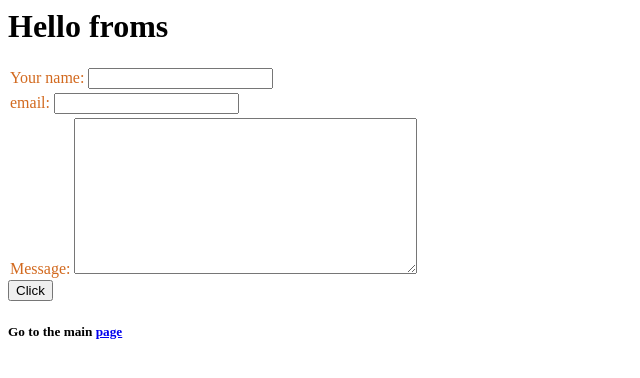
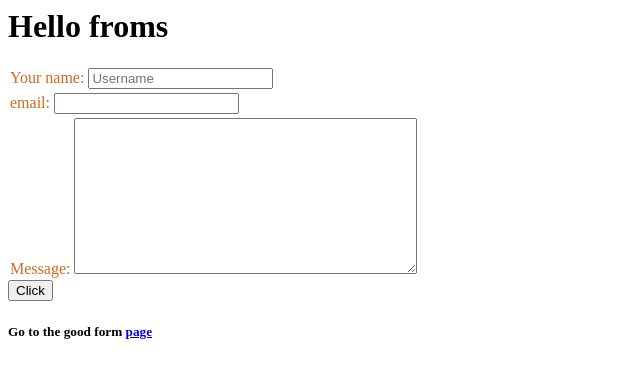
Before and after one commit to nbowisdar/DJANGO, a Django app: page /test_form in a window 1280 px wide. Shown: the top 378 px of the page, without its empty margins (0-640 px from the left). Run offline with Django 4.2, Linux system fonts and the light colour scheme.

Commit message:
Connect_djangoForm_and_login_page_testversion

```diff
--- a/my_site/steam/forms.py
+++ b/my_site/steam/forms.py
@@ -1,10 +1,16 @@
 from django import forms
 
 class MyFrom(forms.Form):
-    name = forms.CharField(max_length=100, label='Your name',)
+    name = forms.CharField(max_length=100, label='Your name', widget=forms.TextInput({'class':'hello_world','placeholder' :'Username'}))
     email = forms.EmailField(label='email', )
     message = forms.CharField(widget=forms.Textarea)
 
+    # class Meta:
+    #     fields = '__all__'
+    #     widgets = {
+    #         fields : forms.TextInput(attrs={'class':'hello_world'})
+    #     }
+
 class LoginForm(forms.Form):
-    login = forms.CharField(max_length=30)
-    password = forms.CharField(max_length=30, widget={})
+    login = forms.CharField(max_length=30, widget=forms.TextInput(attrs={'placeholder':'Username', 'id':'uname'}))
+    password = forms.CharField(max_length=30, widget=forms.TextInput(attrs={'placeholder':'Password', 'id':'pass'}))
--- a/my_site/steam/templates/test_form.html
+++ b/my_site/steam/templates/test_form.html
@@ -20,4 +20,4 @@
     <button type="submit">Click</button>
 </form>
 
-<h5>Go to the main <a href="{% url 'home' %}">page</a></h5>
+<h5>Go to the good form <a href="{% url 'login' %}">page</a></h5>
--- a/my_site/steam/urls.py
+++ b/my_site/steam/urls.py
@@ -5,7 +5,7 @@ from django.conf.urls.static import static
 
 urlpatterns = [
     path('test/', funk),
-    path('', pattern, name='home'),
+    path('/login', pattern, name='login'),
     path('test_temp', test_template),
     path('test_form', test_form, name='test_form')
 ]# + static(settings.STATIC_URL, document_root=settings.STATIC_ROOT)
--- a/my_site/steam/views.py
+++ b/my_site/steam/views.py
@@ -18,7 +18,8 @@ def test_template(requests):
     return render(requests, 'index.html', context)
 
 def pattern(requests):
-    return render(requests, 'steam/login_page.html')
+    form = LoginForm()
+    return render(requests, 'steam/login_page.html', {'forms':form})
 
 def test_form(requests):
     if requests.method == 'POST':
```
Also changed, not shown: my_site/steam/templates/steam/login_page.html (+5 -3 lines).
